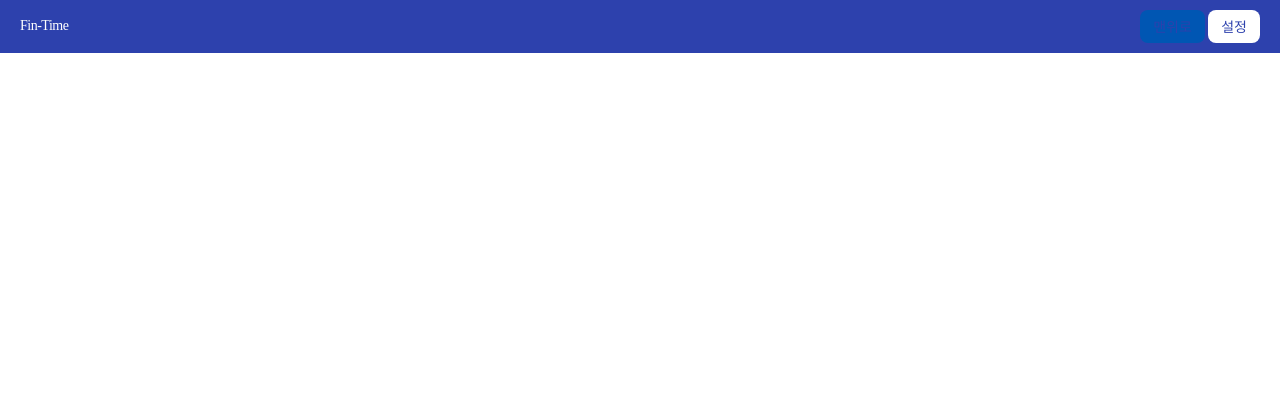
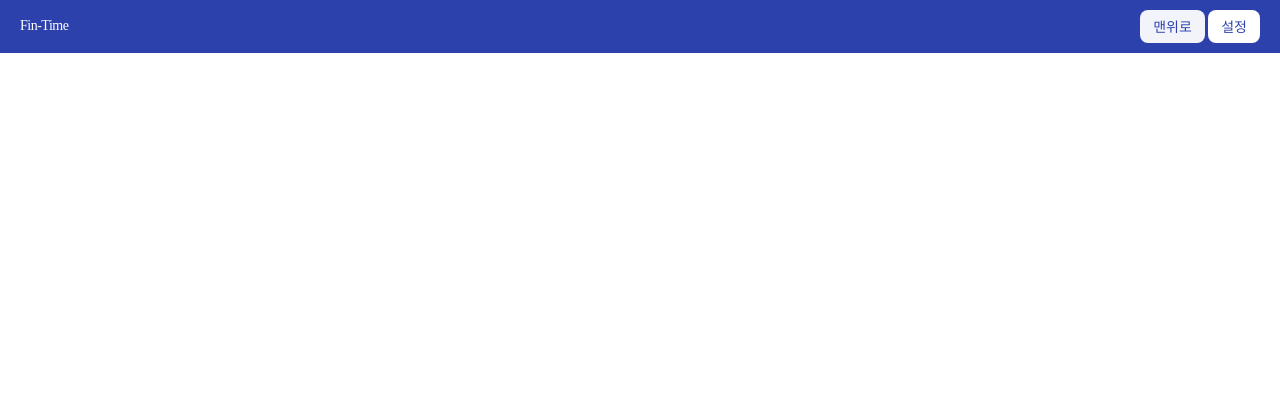
Before and after one commit to dubhe-fintime/finTime_client, a Flask app: page /main in a window 1280 px wide, with the pointer over the restyled element. Shown: the top 420 px of the page. Run offline with Flask 3, Linux system fonts and the light colour scheme; some libraries are stand-ins or nearby versions; some web fonts are replaced.

Commit message:
수정 중

```diff
--- a/static/style/main.css
+++ b/static/style/main.css
@@ -276,11 +276,6 @@ body {
     position: absolute; /* 가운데 고정 */
     left: 50%;
     transform: translateX(-50%);
-}
-
-
-#titlebar button:hover {
-    background-color: #0056b3;
 }
 
 /*****************************************
```
